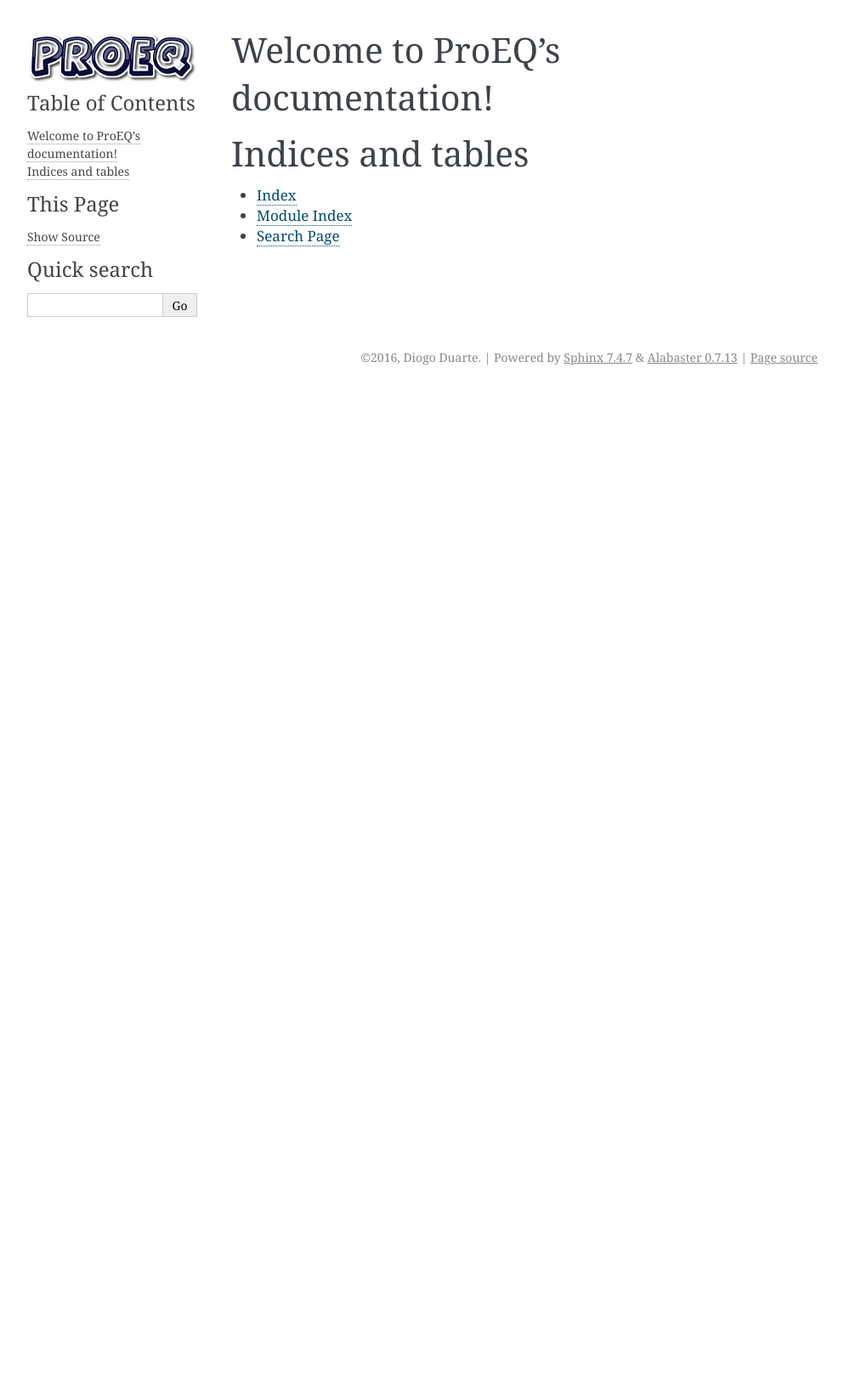
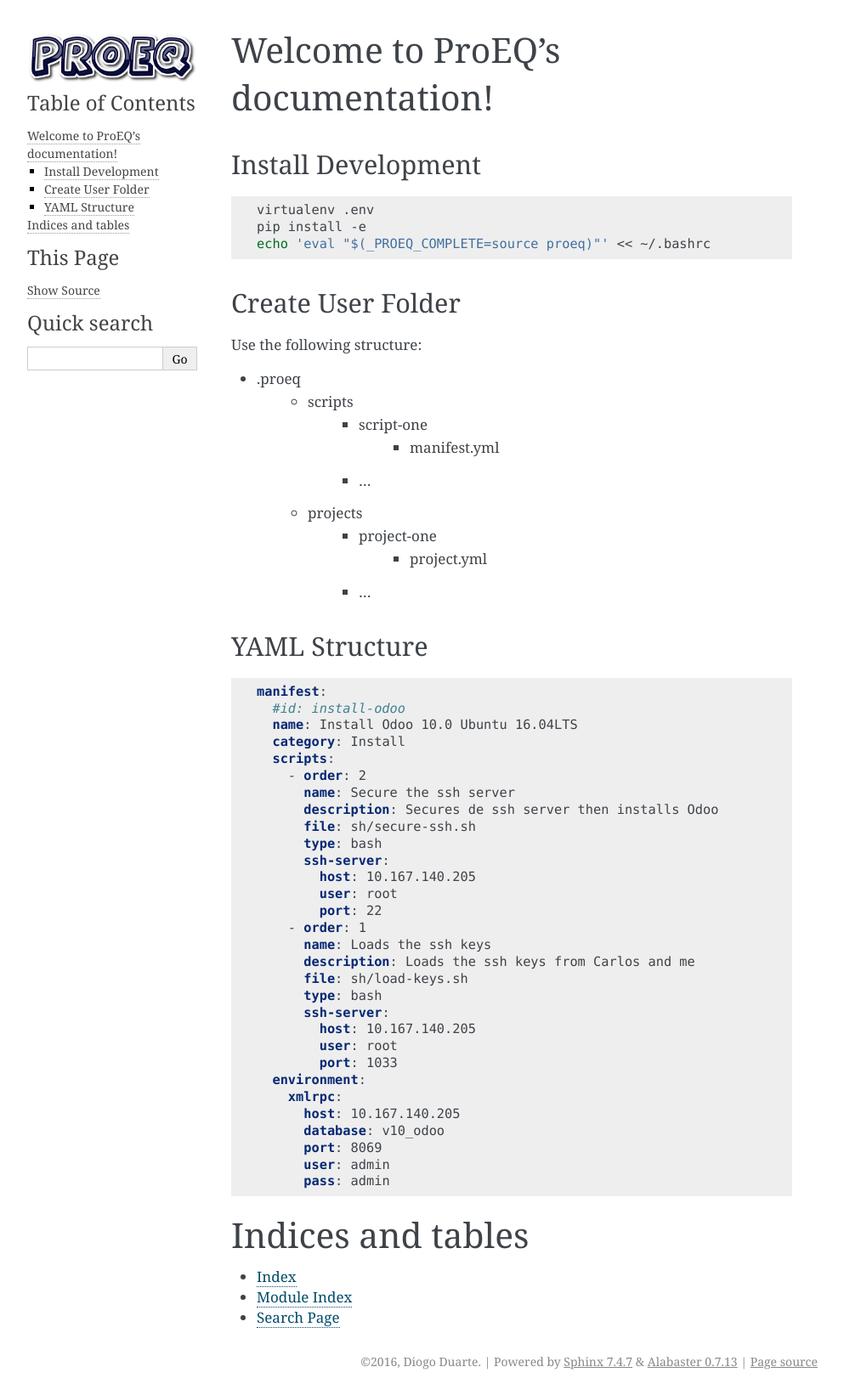
Before and after one commit to dduarte-odoogap/proeq, a Sphinx documentation site: the page built from docs/index.rst, in a window 1280 px wide. Shown: the whole page at 85% size, without its empty margins (148-1141 px from the left). Built offline with Sphinx 7.4.7, drawn with Linux system fonts in a browser that asks for light colours; before the commit the page ends 900 px from its top, so only the background shows below that.

Commit message:
[IMP] add documentation

```diff
--- a/docs/conf.py
+++ b/docs/conf.py
@@ -30,7 +30,7 @@
 # Add any Sphinx extension module names here, as strings. They can be
 # extensions coming with Sphinx (named 'sphinx.ext.*') or your custom
 # ones.
-extensions = ['sphinx.ext.autodoc']
+# extensions = ['sphinx.ext.autodoc']
 
 # Add any paths that contain templates here, relative to this directory.
 templates_path = ['_templates']
--- a/docs/index.rst
+++ b/docs/index.rst
@@ -10,7 +10,67 @@ Welcome to ProEQ's documentation!
    :maxdepth: 2
    :caption: Contents:
 
+Install Development
+-------------------
 
+.. code:: bash
+
+    virtualenv .env
+    pip install -e
+    echo 'eval "$(_PROEQ_COMPLETE=source proeq)"' << ~/.bashrc
+
+
+Create User Folder
+------------------
+
+Use the following structure:
+
+* .proeq
+   * scripts
+      * script-one
+         * manifest.yml
+      * ...
+
+   * projects
+      * project-one
+         * project.yml
+      * ...
+
+YAML Structure
+--------------
+
+.. code:: yaml
+
+      manifest:
+        #id: install-odoo
+        name: Install Odoo 10.0 Ubuntu 16.04LTS
+        category: Install
+        scripts:
+          - order: 2
+            name: Secure the ssh server
+            description: Secures de ssh server then installs Odoo
+            file: sh/secure-ssh.sh
+            type: bash
+            ssh-server:
+              host: 10.167.140.205
+              user: root
+              port: 22
+          - order: 1
+            name: Loads the ssh keys
+            description: Loads the ssh keys from Carlos and me
+            file: sh/load-keys.sh
+            type: bash
+            ssh-server:
+              host: 10.167.140.205
+              user: root
+              port: 1033
+        environment:
+          xmlrpc:
+            host: 10.167.140.205
+            database: v10_odoo
+            port: 8069
+            user: admin
+            pass: admin
 
 Indices and tables
 ==================
```
Also changed, not shown: 5 other files.
